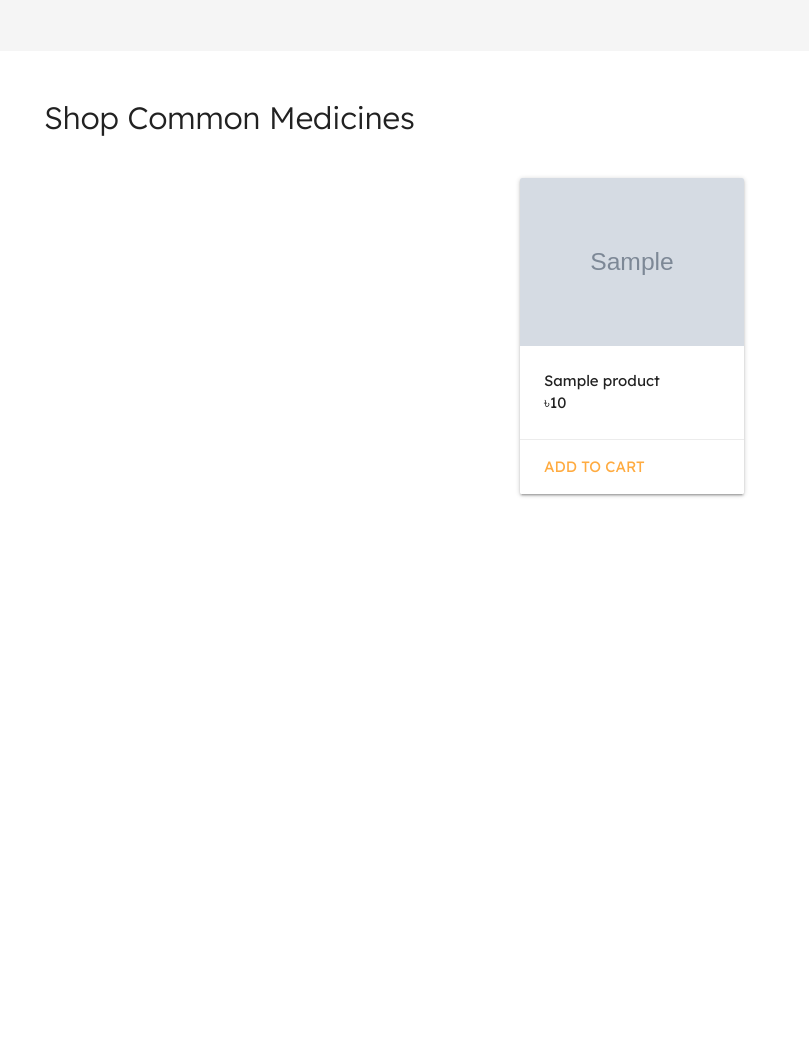
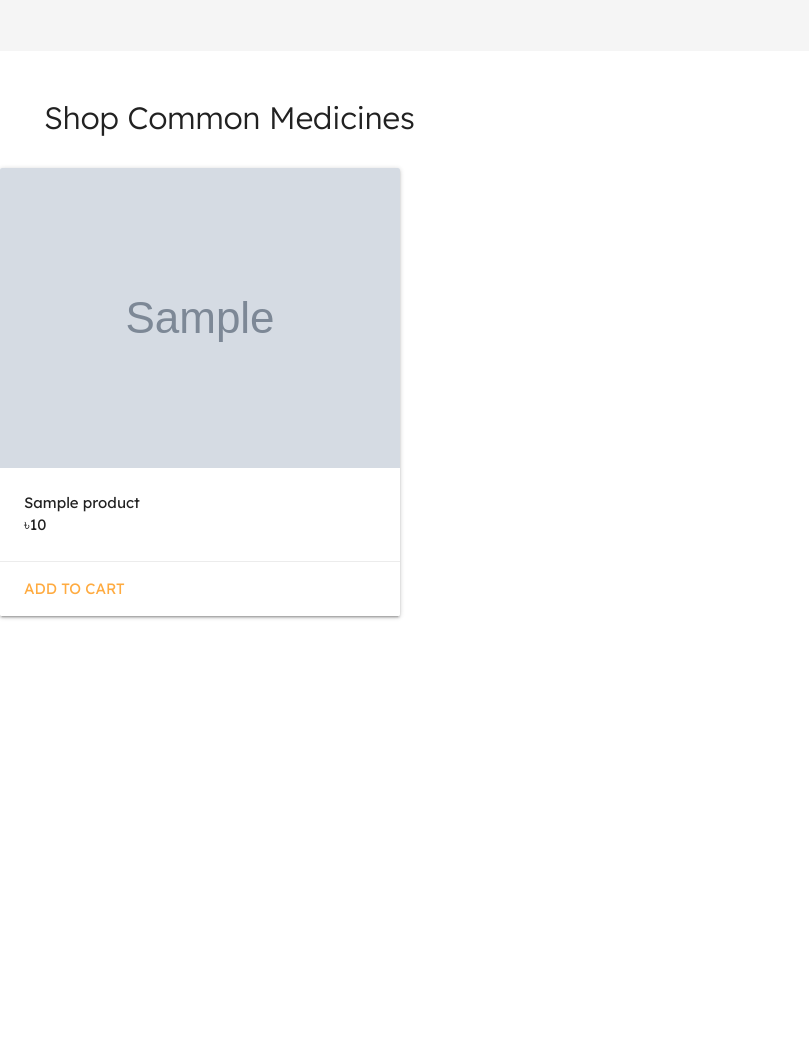
Before and after one commit to rahmanwolied/HospitalProject, a PHP site: page / in a window 1280 px wide; the page is wider, and only the part inside the window is pictured. Shown: the part 1045-2096 px from the top of that part, without its empty margins (0-809 px from the left). Run offline with PHP 8.4, Linux system fonts and the light colour scheme; tables that the repository leaves empty or names only in its code hold one stand-in row (values such as "Sample post"); grey boxes marked "Sample" are stand-in pictures.

Commit message:
commit x

```diff
--- a/index.php
+++ b/index.php
@@ -57,7 +57,6 @@
     </h1>
     <div class="products">
         <?php foreach($products as $product): ?>
-            <div class="row">
             <div class="col s12 m7">
                 <div class="card">
                     <div class="card-image">
@@ -83,7 +82,6 @@
                     </div>
                 </div>
             </div>
-            </div>
         <?php endforeach; ?>
 </div>
 
--- a/templates/header.php
+++ b/templates/header.php
@@ -17,8 +17,6 @@
     </head>
 
     <body class="grey lighten-4">
-        <div class="flex-container">
-            <div class="flex-item1">
         <nav class="white">
             <div class="nav-wrapper">
                 <img src="assets/Group 1.svg" alt="icon">
@@ -29,5 +27,3 @@
                 </ul>
             </div>
         </nav>
-
-            </div>
--- a/templates/style.css
+++ b/templates/style.css
@@ -132,10 +132,9 @@ main img{
 
 .products{
     display: flex;
-    justify-content: space-evenly;
-    align-items: center;
+    justify-content: flex-start;
     flex-wrap: wrap;
-    padding: 10px;
+    gap: 20px;
 }
 
 .footer{
```
Also changed, not shown: login.php (+16 -11 lines). Lines whose indentation alone changed are shown as unchanged.
